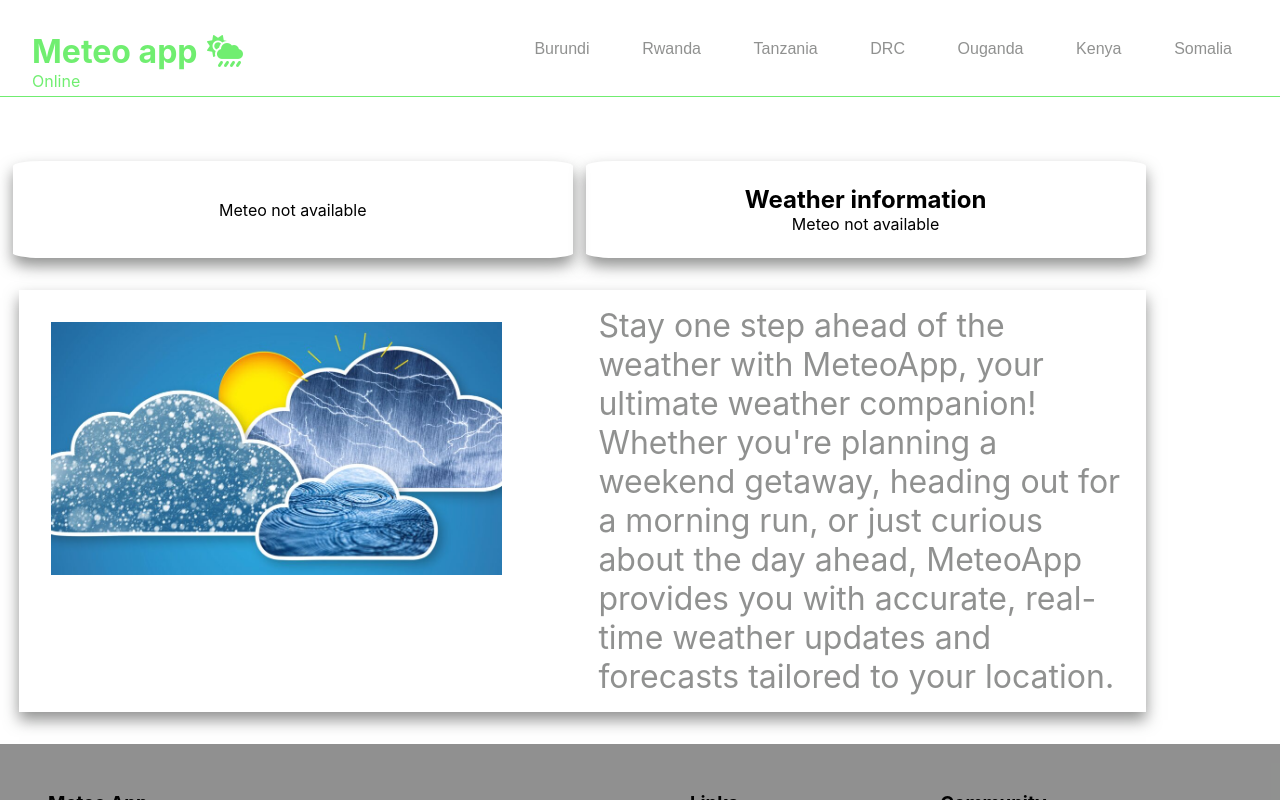
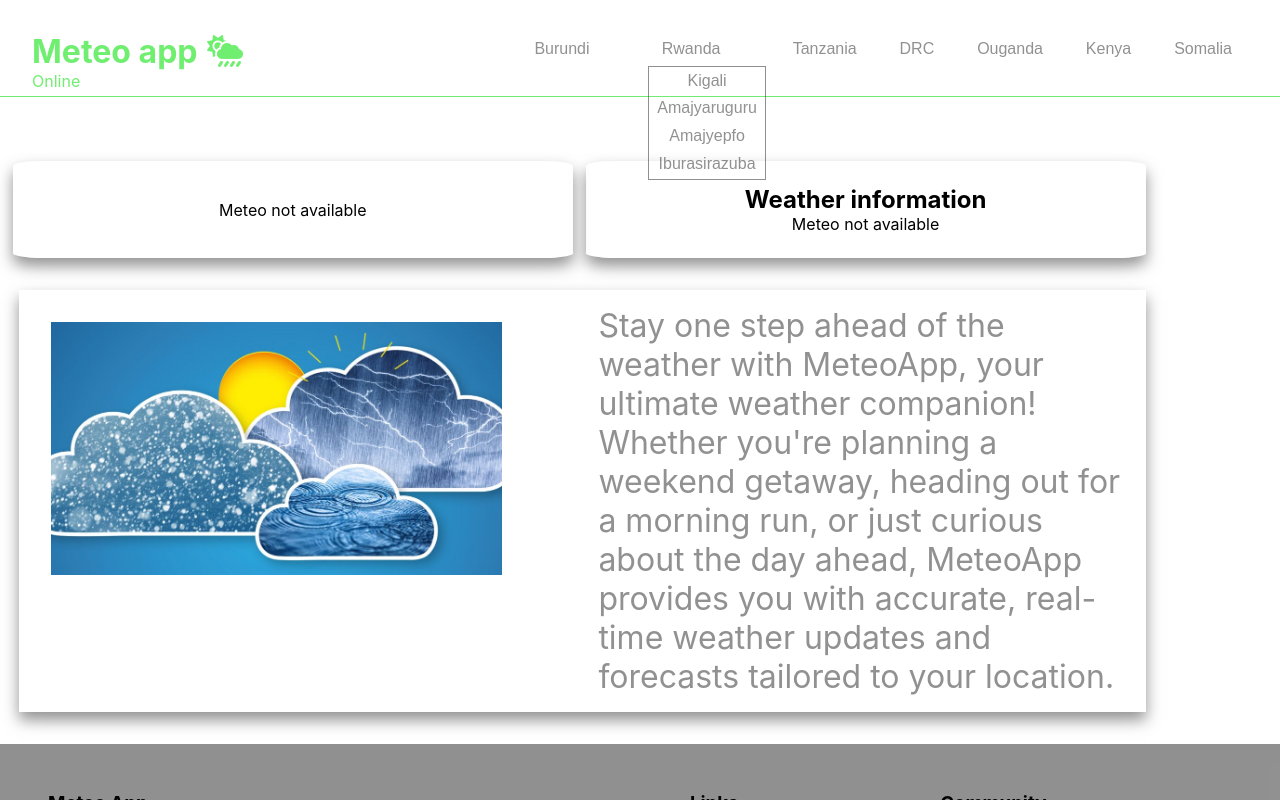
Before and after one commit to uzairsaid/ReactExericise, a React (Create React App) app: page / in a window 1280 px wide. Both pictures are taken after a click on the button "Rwanda". Shown: the top 800 px of the page. Built offline with nearby package versions, Linux system fonts and the light colour scheme.

Commit message:
Added rwanda provinces

```diff
--- a/src/components/Header.js
+++ b/src/components/Header.js
@@ -6,7 +6,6 @@ import "../style/header.scss";
 const countriesLocalisation = [
   {
     name: "Burundi",
-
     provinces: [
       {
         provinceName: "Mairie",
@@ -92,8 +91,33 @@ const countriesLocalisation = [
   },
   {
     name: "Rwanda",
-    latitude: "-1.9403",
-    longitude: "29.8739",
+    provinces: [
+      {
+        provinceName: "Kigali",
+        latitude: "-1.943889",
+        longitude: "30.059444",
+      },
+      {
+        provinceName: "Amajyaruguru",
+        latitude: "-1.580969",
+        longitude: "29.926977",
+      },
+      {
+        provinceName: "Amajyepfo",
+        latitude: "-2.33333",
+        longitude: "29.6667",
+      },
+      {
+        provinceName: "Iburasirazuba",
+        latitude: "-1.7500",
+        longitude: "30.5000",
+      },
+      {
+        provinceName: "Iburengerazuba",
+        latitude: "-2.379905",
+        longitude: "29.2015345",
+      },
+    ],
   },
   {
     name: "DRC",
@@ -215,7 +239,7 @@ function Header() {
               Burundi
             </button>
 
-            {isSubmenuOPen && (
+            {isSubmenuOPen && country === "Burundi" && (
               <ul className="submenus">
                 <li>
                   <button
@@ -365,9 +389,62 @@ function Header() {
             )}
           </li>
           <li>
-            <button name="Rwanda" className="button-menu">
+            <button
+              name="Rwanda"
+              className="button-menu"
+              onClick={handleMenuClick}
+            >
               Rwanda
             </button>
+            {isSubmenuOPen && country === "Rwanda" && (
+              <ul className="submenus">
+                <li>
+                  <button
+                    onClick={handleSubMenuClick}
+                    name="Kigali"
+                    className="button-submenu"
+                  >
+                    Kigali
+                  </button>
+                </li>
+                <li>
+                  <button
+                    onClick={handleSubMenuClick}
+                    name="Amajyaruguru"
+                    className="button-submenu"
+                  >
+                    Amajyaruguru
+                  </button>
+                </li>
+                <li>
+                  <button
+                    onClick={handleSubMenuClick}
+                    name="Amajyepfo"
+                    className="button-submenu"
+                  >
+                    Amajyepfo
+                  </button>
+                </li>
+                <li>
+                  <button
+                    onClick={handleSubMenuClick}
+                    name="Iburasirazuba"
+                    className="button-submenu"
+                  >
+                    Iburasirazuba
+                  </button>
+                </li>
+                <li>
+                  <button
+                    onClick={handleSubMenuClick}
+                    name="Iburengerazuba"
+                    className="button-submenu"
+                  >
+                    Iburengerazuba
+                  </button>
+                </li>
+              </ul>
+            )}
           </li>
           <li>
             <button name="Tanzania" className="button-menu">
```
